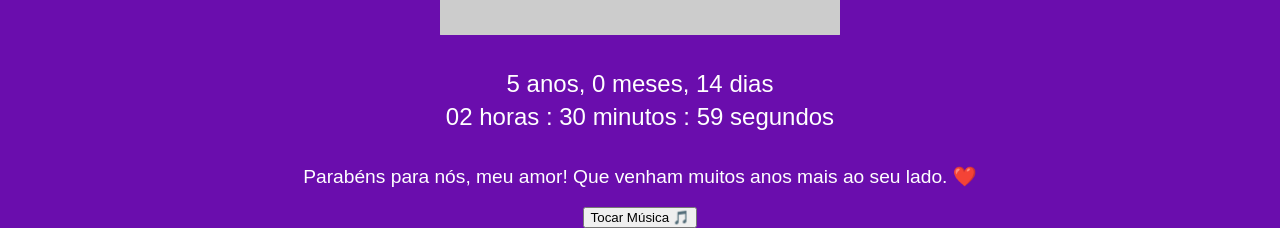
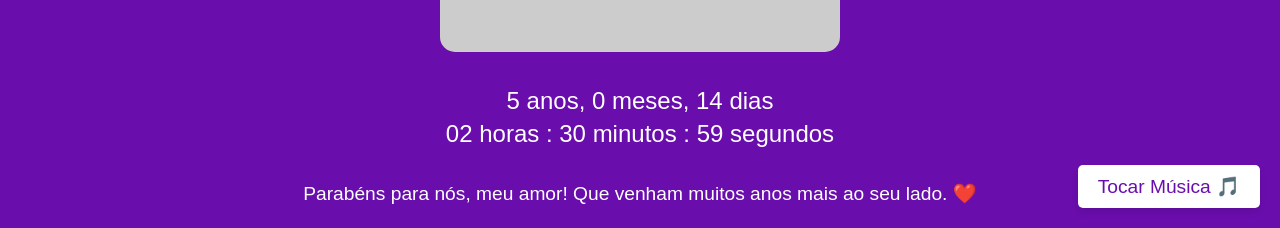
Before and after one commit to kilats2/site, a plain HTML site: page index.html in a window 1280 px wide. Shown: the part 572-800 px from the top of the page. Drawn offline with Linux system fonts and the light colour scheme; placeholder pictures from the web are drawn by us.

Commit message:
Update style.css

```diff
--- a/style.css
+++ b/style.css
@@ -91,3 +91,22 @@ body {
         opacity: 0;
     }
 }
+.play-button {
+    background-color: #fff;
+    color: #6A0DAD;
+    font-size: 1.2rem;
+    padding: 10px 20px;
+    border: none;
+    border-radius: 5px;
+    cursor: pointer;
+    position: fixed;
+    bottom: 20px;
+    right: 20px;
+    box-shadow: 0 4px 6px rgba(0, 0, 0, 0.1);
+    z-index: 1000;
+}
+
+.play-button:hover {
+    background-color: #6A0DAD;
+    color: #fff;
+}
```
